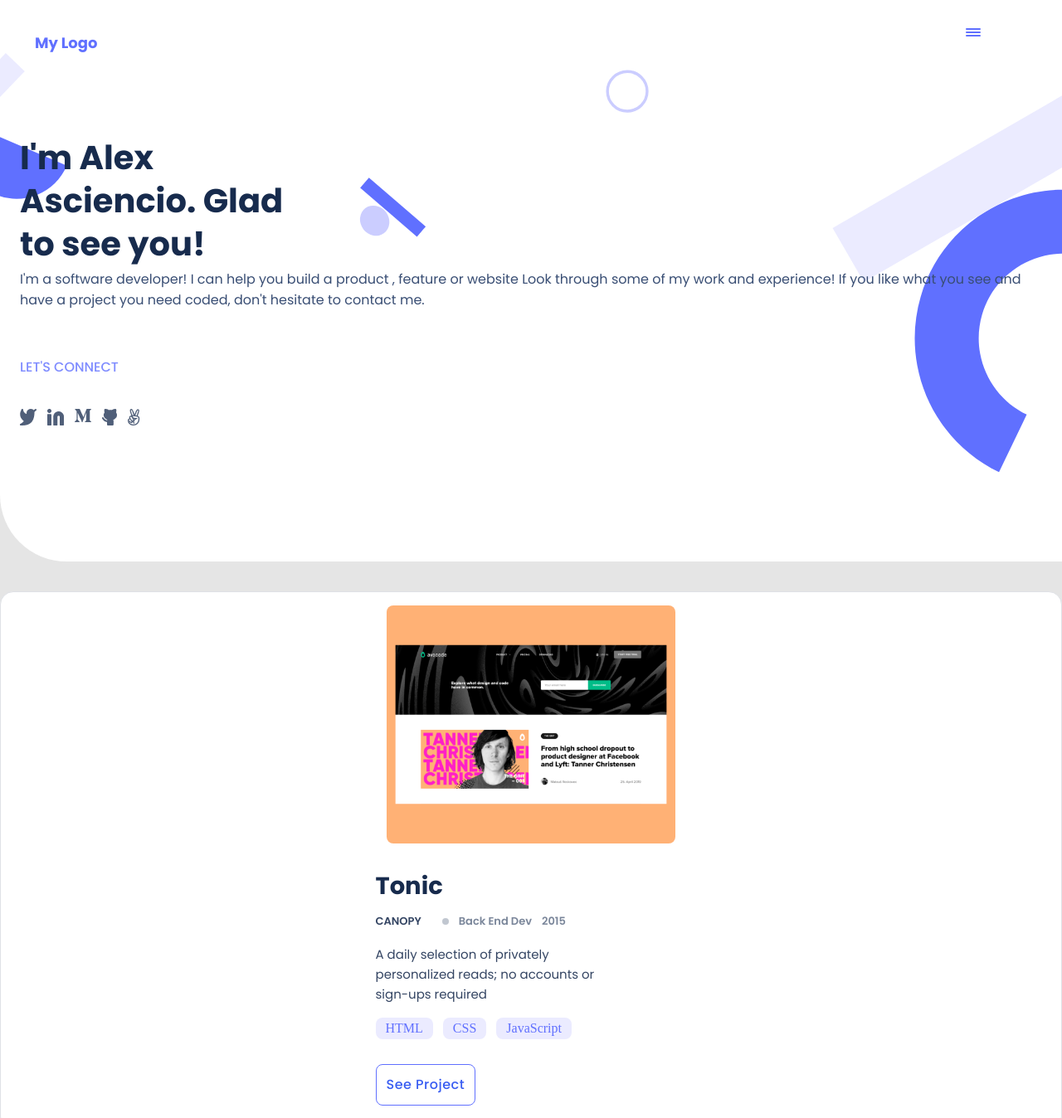
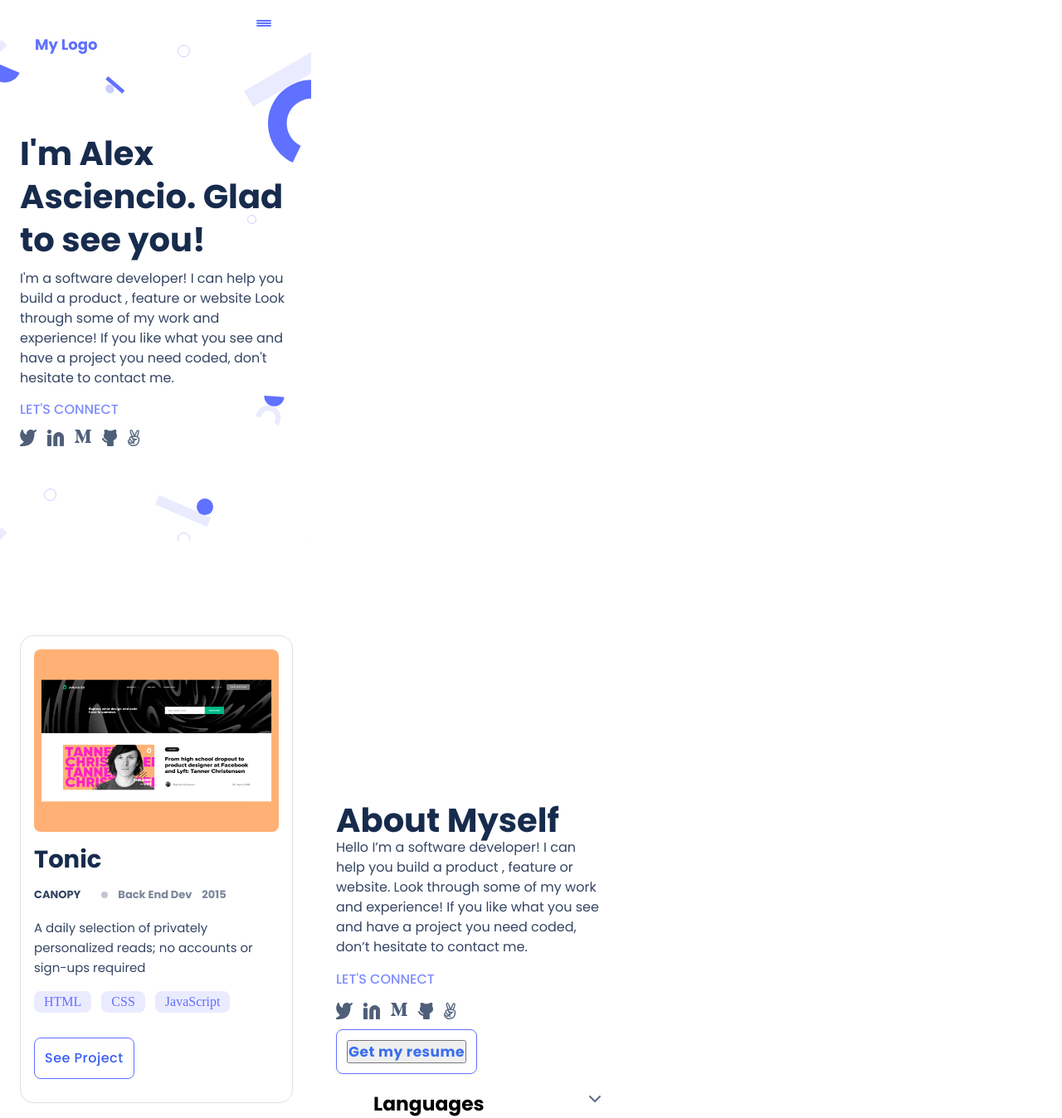
Before and after one commit to AsciencioAlex/Mobile-Finish-Portfolio, a website: page index.html in a window 1280 px wide. Shown: the top 1348 px of the page at 83% size. Drawn offline with Linux system fonts and the light colour scheme.

Commit message:
changes on html and css

```diff
--- a/index.html
+++ b/index.html
@@ -7,11 +7,12 @@
        <link rel="stylesheet" href="main.css ">
     </head>
  <body>
- <nav>
+ <nav class="nav">
       <header class="navbar navbar-expand-lg fixed-top navbarScroll">
 
           <div class="navbar__logo" href="#"> My Logo</div>
-          <div class="navbar__label_container">
+          <di
+          v class="navbar__label_container">
             <span class="__label__list_container"></span>
             <span class="__label__list_container"></span>
             <span class="__label__list_container"></span></div>
@@ -30,7 +31,7 @@
               </p>
 
 
-            <h2>LET'S CONNECT</h2>
+            <h2 class="let__connect">LET'S CONNECT</h2>
             <div class="social-media">
               <ul>
                 <li><a href=""><img src="img/t_icon.png" alt="Twitter icon" /></a></li>
@@ -42,10 +43,10 @@
             </ul>
            </div>
         </div>
-         </section> <br/><br/>
-         <section>
+         </section>
+         <section class="section__card">
             <div class="navigation__work">
-              <img src="img/work/port1.png" class="portfolio_f_image">
+              <img src="img/work/port1.png" class="portfolio_f_image" alt="" />
               <div class="portfolio__img__content">
               <h3 class="portfolio__tonic">Tonic</h3>
               <div class="feature__container">
@@ -83,13 +84,11 @@
               </div>
             </div>
             </div>
-        </section>
-
-            <section>
+            </div>
             <div class="navigation__work">
               <img src="img/work/port2.png" class="portfolio_f_image" alt="" />
               <div class="portfolio__img__content">
-              <h3 class="portfolio__tonic">Multi-Post stories</h3>
+              <h3 class="portfolio__tonic">Multi-Post Stories</h3>
               <div class="feature__container">
                 <div class="feature__container_side">
                   <p class="category__portfolio">CANOPY</p>
@@ -125,8 +124,7 @@
               </div>
             </div>
             </div>
-          </section>
-          <section>
+            </div>
             <div class="navigation__work">
               <img src="img/work/port3.png" class="portfolio_f_image" alt="" />
               <div class="portfolio__img__content">
@@ -166,8 +164,7 @@
               </div>
             </div>
             </div>
-          </section>
-          <section>
+            </div>
             <div class="navigation__work">
               <img src="img/work/port4.png" class="portfolio_f_image" alt="" />
               <div class="portfolio__img__content">
@@ -207,16 +204,17 @@
               </div>
             </div>
             </div>
+            </div>
           </section>
-          <section>
-          <div class="Portfolio__About__MySelf">
+          <section class="Portfolio__About__MySelf">
+            <div class="portfolio__card__myself">
             <h4 class="About__MySelf__header">About Myself</h4>
             <div class="About__MySelf__Content">
               <p>Hello I’m a software developer! I can help you build a product , feature or website. Look through some of my work and experience! If you like what you see and have a project you need coded, don’t hesitate to contact me.</p>
             </div>
             <div class="About__MySelf__layout">
               <div class="About__MySelf__design">
-                <div class="About__MySelf__Connect">LET'S CONNECT</div>
+                <h3 class="About__MySelf__Connect">LET'S CONNECT</h3>
               </div>
               <div class="social-media">
               <ul>
@@ -228,14 +226,16 @@
 
             </ul>
            </div>
+           </div>
            <div class="resume__tag">
             <button class="resume__button"><p>Get my resume</p></button>
+           </div>
            </div>
         <div>
           <ul>
             <li class="Languages">
               <h3>Languages</h3>
-               <img class="framework__arr" src="img/about_page/arr_d.svg"></div>
+               <img class="framework__arr" src="img/about_page/arr_d.svg">
                 <ul>
                    <li><div class="resume__coding">
                      <img src="img/about_page/javascript.png" alt="">
@@ -258,6 +258,7 @@
                    <img class="framework__arr" src="img/about_page/arr_r.svg">
                 </li>
               </ul>
+              </li>
             <li class="framework__container">
               <ul>
                 <li>
@@ -267,18 +268,10 @@
               </ul>
             </li>
       </ul>
-              <div class="Portfolio_About_d_1">
-             <div class="Portfolio_About_d_2">
-              <div class="Portfolio_About_d_3">
-                <div class="Portfolio_About_d_4">
-                  <div class="Portfolio_About_d_5">
-                    <div class="">
+              <div class="Portfolio_About_d_1"></div>
               </div>
               </div>
-                </div>
-              </div>
-             </div>
-              </div>
+
        </section>
      </main>
 
--- a/main.css
+++ b/main.css
@@ -1,9 +1,10 @@
-@import url('https://fonts.googleapis.com/css2?family=Poppins:wght@400;500;600;700=swap');
+
+@import url("https://fonts.googleapis.com/css2?family=Poppins:wght@300;400;500;700&display=swap");
 
 body {
   margin: 0;
   font-family: var(--font);
-  background-color: #e5e5e5;
+  background-color: #fff;
 }
 
 * {
@@ -17,21 +18,13 @@ ul {
 }
 
 .navbar {
-  height: 64px;
-  position: sticky;
-  padding-left: 12px;
-  padding-right: 12px;
   display: flex;
-  flex-direction: row;
-  justify-content: space-between;
-  align-items: center;
-  background-color: #fff;
-}
-
-.navbar__header {
-  display: flex;
-  flex-direction: row;
-  justify-content: space-between;
+  width: 375px;
+  height: 48px;
+  padding: 4px 24px 4px 12px;
+  align-items: flex-start;
+  gap: 190px;
+  flex-shrink: 0;
 }
 
 .navbar__logo {
@@ -46,15 +39,16 @@ ul {
 }
 
 .navbar__label_container {
-  width: 24px;
-  height: 24px;
+  width: 28px;
+  height: 28px;
   display: flex;
   flex-direction: column;
   justify-content: center;
-  gap: 2px;
+  gap: 1px;
   cursor: pointer;
-  margin-right: 80px;
-  padding-top: 14px;
+  margin-left: 2px;
+  padding-top: 20px;
+
 }
 
 .__label__list_container {
@@ -66,18 +60,16 @@ ul {
   cursor: pointer;
 }
 
+@media (min-width: 375px) {
 .navigation {
-  background-image: url("img/mbl.svg");
-  background-repeat: no-repeat;
-  background-size: cover;
-  width: 100%;
-  display: flex;
+  background-image: url(img/mbl.svg);
+  display: inline-flex;
+  padding: 114px 24px;
   flex-direction: column;
-  padding: 24px;
-  background-color: #fff;
-  border-bottom-left-radius: 80px;
-  padding-top: 100px;
-  gap: 4px;
+  align-items: flex-start;
+  gap: 12px;
+
+}
 }
 
 .navigation > main {
@@ -122,35 +114,39 @@ ul {
 
 .navigation__bar {
   color: #172b4d;
+  gap: 10px;
+  display: flex;
+  width: 327px;
+  height: 150px;
+  flex-direction: column;
+  justify-content: center;
+  font-family: Poppins;
   font-size: 40px;
-  font-family: Poppins, sans-serif;
+  font-style: normal;
   font-weight: 700;
   line-height: 52px;
-  width: 327px;
-  word-wrap: break-word;
-  gap: 10px;
 }
 
 .me {
-  color: #394e74;
+  display: flex;
+  width: 327px;
+  height: 146px;
+  flex-direction: column;
+  color: #344563;
+  font-family: Poppins;
   font-size: 16px;
-  font-family: Poppins, sans-serif;
-}
-
-.navigation > h2 {
-  font-weight: 500;
-  font-size: 16px;
-  line-height: 50px;
-  color: #7f8cff;
-  margin-top: 40px;
-  font-family: Poppins, sans-serif;
+  font-style: normal;
+  font-weight: 400;
+  line-height: 24px;
 }
 
 .let__connect {
-  color: #7f8cff;
-  margin-top: 20px;
+  color: #7F8CFF;
+  font-family: Poppins;
+  font-size: 16px;
+  font-style: normal;
   font-weight: 500;
-  font-size: 16px;
+  line-height: 24px;
 }
 
 .nav-header {
@@ -163,11 +159,8 @@ ul {
 }
 
 .social-media {
-  display: flex;
-  justify-content: flex-start;
-  margin-top: 21px;
-  margin-bottom: 136px;
-  gap: 30px;
+  width: 170.167px;
+  height: 20px;
 }
 
 .social-media ul {
@@ -180,20 +173,23 @@ ul {
   margin-right: 13px;
 }
 
+.section__card{
+  display: inline-flex;
+  padding: 114px 24px;
+  flex-direction: column;
+  align-items: center;
+  gap: 88px;
+}
+
 .navigation__work {
+  display: flex;
   padding: 16px;
-  background: white;
   flex-direction: column;
+  align-items: center;
+  gap: 12px;
   border-radius: 16px;
-  overflow: hidden;
-  border-left: 0.5px #dfe1e6 solid;
-  border-top: 0.5px #dfe1e6 solid;
-  border-right: 0.5px #dfe1e6 solid;
-  border-bottom: 0.5px #dfe1e6 solid;
-  justify-content: flex-start;
-  align-items: center;
-  gap: 30px;
-  display: flex;
+  border: 1px solid #DFE1E6;
+  background:  #FFF;
 }
 
 .navigation_work > h2 {
@@ -209,11 +205,12 @@ ul {
 }
 
 .portfolio_f_image {
-  width: 28%;
-  height: 11%;
+  width: 295px;
+  height: 220px;
   position: relative;
   border-radius: 8px;
   gap: 14px;
+  background: lightgray 50% cover no-repeat;
 }
 
 .portfolio__img__content {
@@ -222,7 +219,7 @@ ul {
   justify-content: flex-start;
   align-items: flex-start;
   gap: 12px;
-  margin-left: -80px;
+
 }
 
 .portfolio__tonic {
@@ -373,34 +370,20 @@ ul {
   font-size: 16px;
 }
 
-.myself {
-  background-size: cover;
-  width: 100%;
-  height: 1263px;
+/* About Myself */
+.Portfolio__About__MySelf {
+  display: inline-flex;
+  padding: 114px 24px;
+  flex-direction: column;
+  align-items: center;
+  gap: 24px;
+}
+
+.portfolio__card__myself{
   display: flex;
   flex-direction: column;
-  padding: 24px;
-  background-color: #fff;
-  margin-top: 114px;
-  border-top-right-radius: 80px;
-}
-
-/* About Myself */
-.Portfolio__About__MySelf {
-  padding-left: 24px;
-  padding-right: 24px;
-  padding-top: 54px;
-  padding-bottom: 114px;
-  left: 0;
-  position: absolute;
-  flex-direction: column;
-  justify-content: flex-start;
-  align-items: center;
-  gap: 24px;
-  display: inline-flex;
-  background: #fff;
-  width: 110%;
-  margin-left: -60px;
+  align-items: flex-start;
+  gap: 12px;
 }
 
 .About__MySelf__header {
@@ -545,38 +528,31 @@ ul {
   order: 1;
 }
 
+.resume__tag{
+  display: flex;
+  padding: 12px;
+  align-items: center;
+  gap: 10px;
+  border-radius: 8px;
+  border: 1px solid #6070FF;
+}
+
 .resume__button {
-  width: 200px;
-  height: 50px;
+  color: #396DF2;
   text-align: center;
-  color: #396df2;
+  font-family: Poppins;
   font-size: 17px;
-  font-family: Poppins, sans-serif;
+  font-style: normal;
   font-weight: 500;
   line-height: 24px;
   letter-spacing: 0.51px;
-  word-wrap: break-word;
-  background: white;
-  padding: 12px;
-  margin-bottom: 30px;
-  margin-top: -100px;
-  border-radius: 8px;
-  overflow: hidden;
-  border-left: 0.5px #6070ff solid;
-  border-top: 0.5px #6070ff solid;
-  border-right: 0.5px #6070ff solid;
-  border-bottom: 0.5px #6070ff solid;
-  justify-content: flex-start;
-  align-items: center;
-  gap: 20px;
-  display: inline-flex;
 }
 
-.resume__button:active {
+.resume__tag:active {
   background-color: #2230d2;
 }
 
-.resume__button:hover {
+.resume__tag:hover {
   background-color: #6070ff;
 }
 
```
Lines whose indentation alone changed are shown as unchanged.
